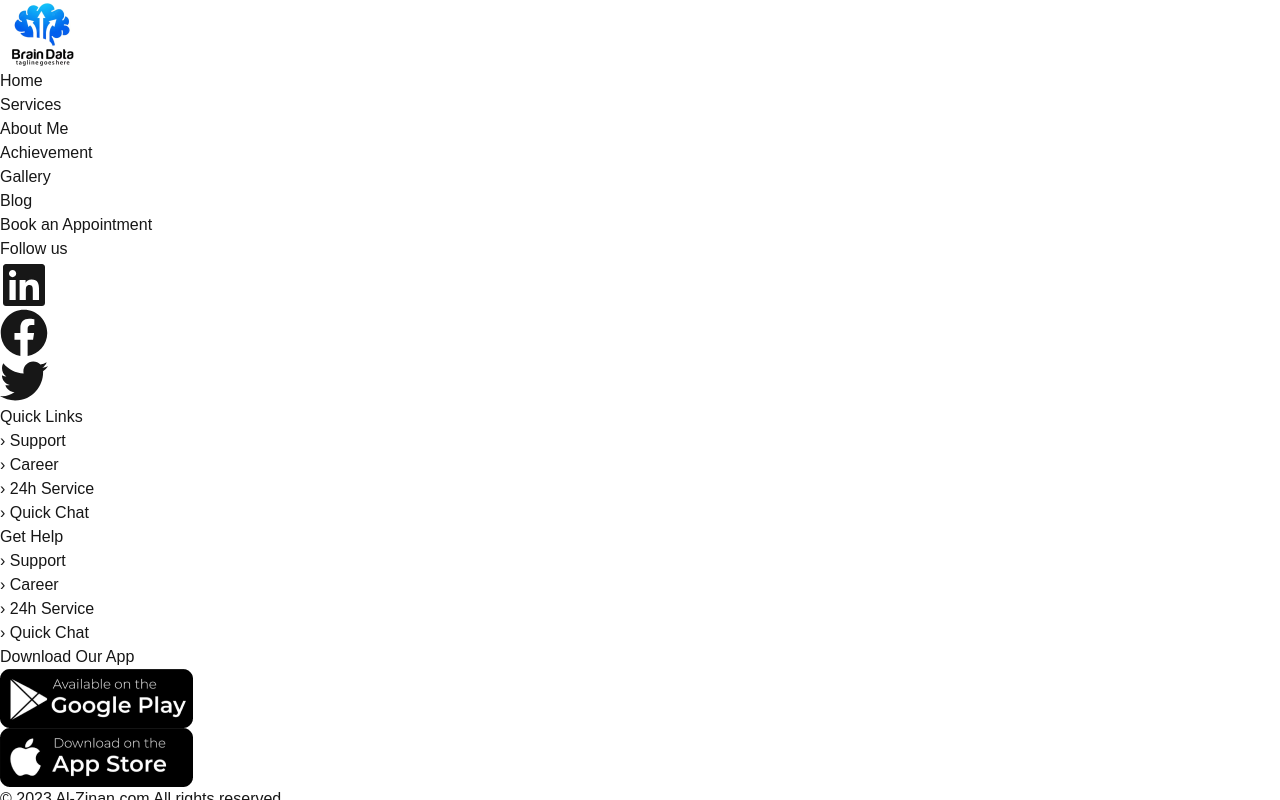
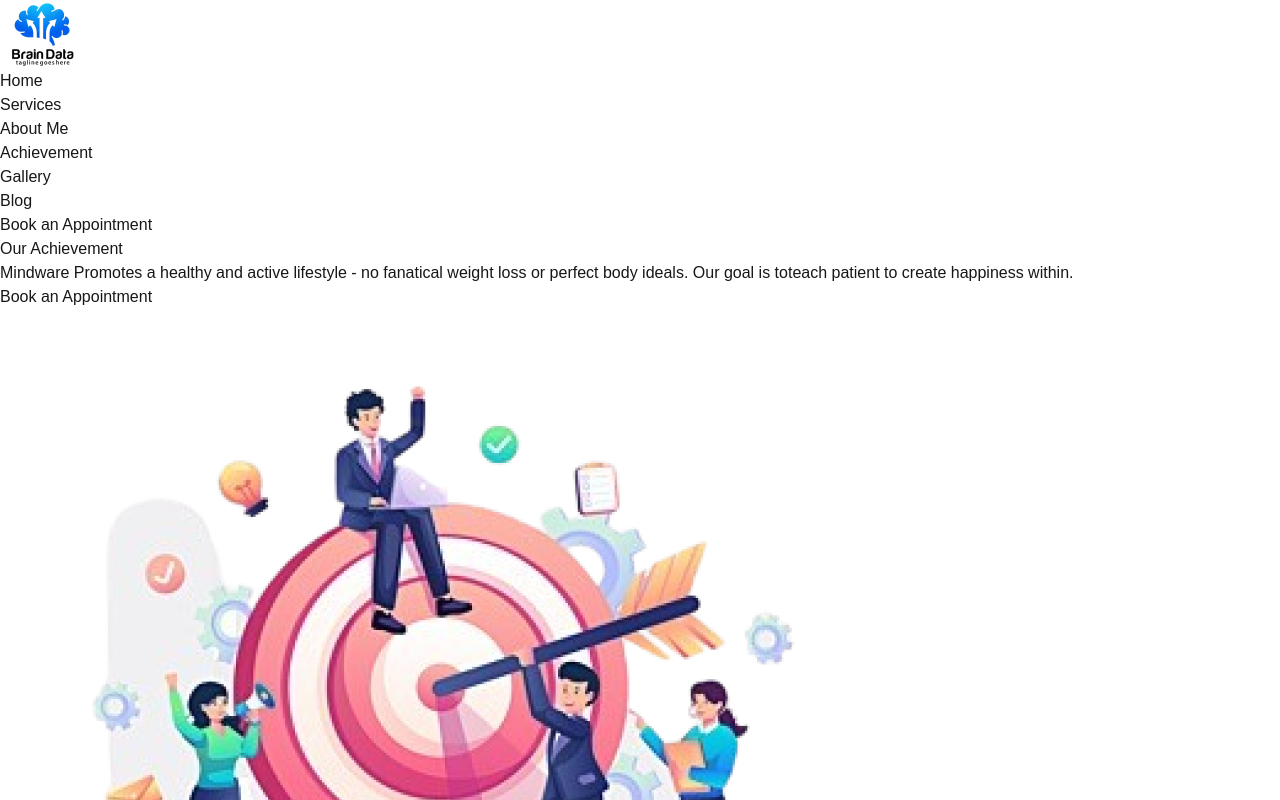
Before and after one commit to alzinan1234/mental-health, a Next.js app: page /Achievement in a window 1280 px wide. Shown: the top 800 px of the page. Built offline with nearby package versions, Linux system fonts and the light colour scheme.

Commit message:
added achivement part

```diff
--- a/src/app/(site)/Achievement/page.js
+++ b/src/app/(site)/Achievement/page.js
@@ -1,7 +1,12 @@
+import AchievementPart from "@/components/Achievement/AchievementPart";
 import React from "react";
 
 const Achievement = () => {
-  return <div></div>;
+  return (
+    <div>
+      <AchievementPart />
+    </div>
+  );
 };
 
 export default Achievement;
--- a/src/components/Achievement/AchievementPart.jsx
+++ b/src/components/Achievement/AchievementPart.jsx
@@ -0,0 +1,29 @@
+import Image from "next/image";
+import React from "react";
+import preview from "../image/Achievement/preview 1.png";
+
+const AchievementPart = () => {
+  return (
+    <>
+      <div className=" max-width mx-auto md:flex items-center justify-center gap-[57px]">
+        <div className="flex flex-col gap-[57px]">
+          <h1 className="md:text-7xl text-3xl">Our Achievement</h1>
+          <p className="text-[25px] font-light leading-9 md:w-[623px] md:h-[112px]">
+            Mindware Promotes a healthy and active lifestyle - no fanatical
+            weight loss or perfect body ideals. Our goal is toteach patient to
+            create happiness within.
+          </p>
+          <button className="bg-[#4B71FF] text-white px-6 sm:px-8 py-3 sm:py-4 rounded-md shadow-lg hover:bg-[#3a5ed7] transition-all duration-300 mx-auto lg:mx-0 md:w-[278px] md:h-[73px]">
+            Book an Appointment
+          </button>
+        </div>
+
+        <div className="md:w-[]">
+          <Image className="md:w-[885px] md:h-[760px]" src={preview} alt="" />
+        </div>
+      </div>
+    </>
+  );
+};
+
+export default AchievementPart;
--- a/src/components/banner/Banner.jsx
+++ b/src/components/banner/Banner.jsx
@@ -4,6 +4,7 @@ import Ellipse from "../image/banner/Ellipse 7.png";
 
 const Banner = () => {
   return (
+    <div className="py-10">
       <div className="max-w-[1440px] mx-auto px-4 sm:px-6 lg:px-8 py-6">
         <div className="flex flex-col lg:flex-row items-center justify-between gap-10">
           {/* Text Content */}
@@ -41,6 +42,7 @@ const Banner = () => {
           </div>
         </div>
       </div>
+    </div>
   );
 };
 
--- a/src/components/layout/navbar/Navbar.jsx
+++ b/src/components/layout/navbar/Navbar.jsx
@@ -51,13 +51,13 @@ const Navbar = () => {
                 <Link href="/About">About Me</Link>
               </li>
               <li className="cursor-pointer">
-                <Link href="/achievement">Achievement</Link>
+                <Link href="/Achievement">Achievement</Link>
               </li>
               <li className="cursor-pointer">
                 <Link href="/Gallery">Gallery</Link>
               </li>
               <li className="cursor-pointer">
-                <Link href="/blog">Blog</Link>
+                <Link href="/Blog">Blog</Link>
               </li>
             </ul>
           </div>
@@ -114,13 +114,13 @@ const Navbar = () => {
                 <Link href="/About">About Me</Link>
               </li>
               <li className="hover:text-blue-500 cursor-pointer">
-                <Link href="/achievement">Achievement</Link>
+                <Link href="/Achievement">Achievement</Link>
               </li>
               <li className="hover:text-blue-500 cursor-pointer">
                 <Link href="/Gallery">Gallery</Link>
               </li>
               <li className="hover:text-blue-500 cursor-pointer">
-                <Link href="/blog">Blog</Link>
+                <Link href="/Blog">Blog</Link>
               </li>
               <button className="md:text-[20px] md:font-semibold text-[#636363] border border-[#636363] p-4 rounded-[5px]">
                 Book an Appointment
```
Lines whose indentation alone changed are shown as unchanged.
